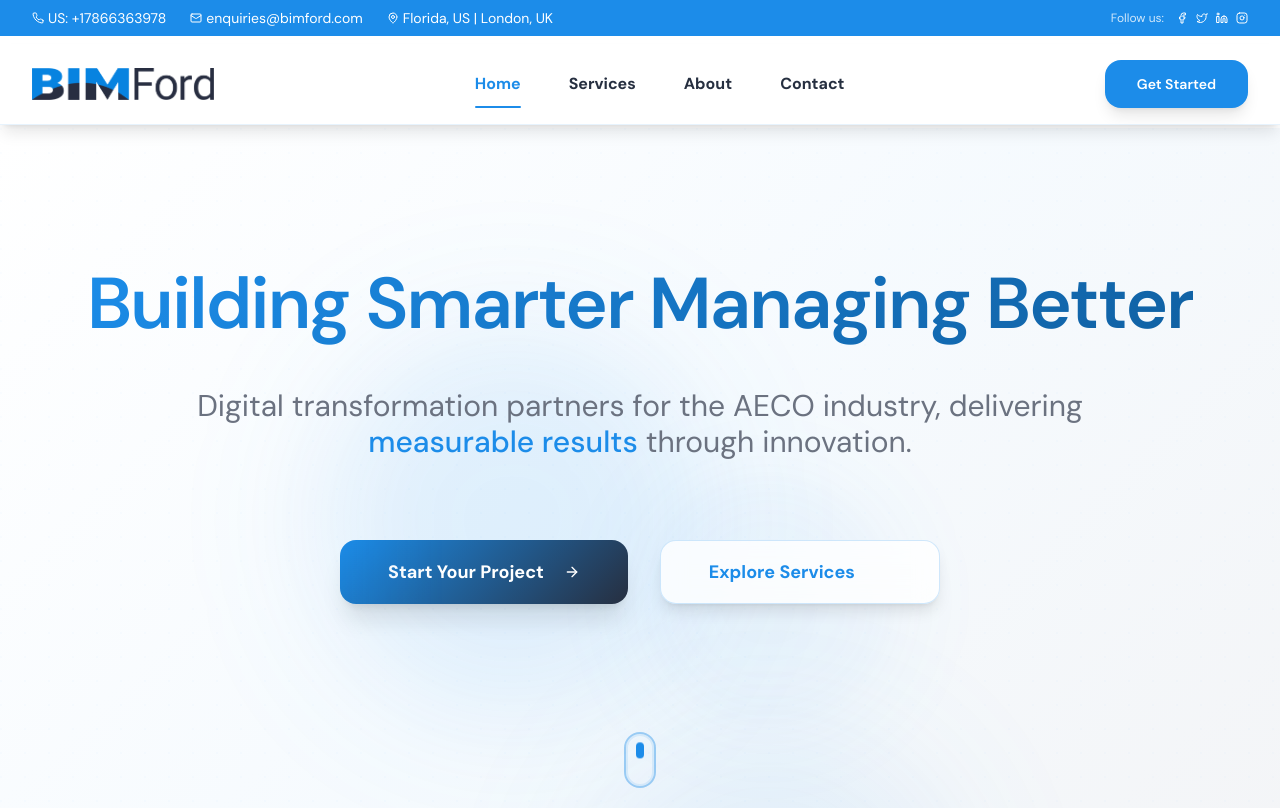
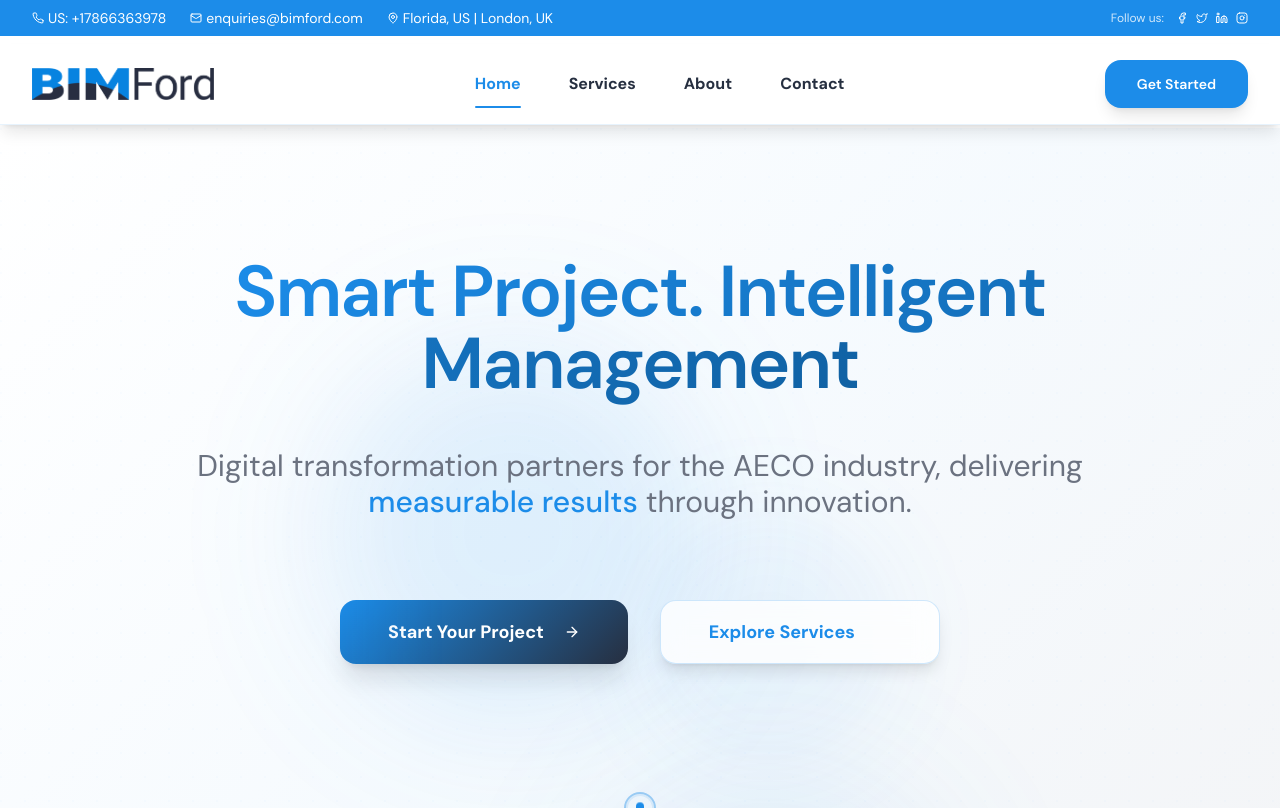
Before and after one commit to ahmadtechsdev/bimford-digital-evolution, a React (Vite) app: page / in a window 1280 px wide. Shown: the top 808 px of the page. Built offline with nearby package versions, Linux system fonts and the light colour scheme.

Commit message:
Refactor: Update hero section title

```diff
--- a/src/components/sections/Hero.tsx
+++ b/src/components/sections/Hero.tsx
@@ -25,7 +25,7 @@ const Hero = () => {
           {/* Main Heading */}
           <div className="mb-12 space-y-6">
             <h1 className="text-4xl md:text-5xl lg:text-6xl xl:text-7xl font-semibold leading-tight tracking-tight">
-              <span className="gradient-text animate-fade-in">Building Smarter Managing Better</span>
+              <span className="gradient-text animate-fade-in">Smart Project. Intelligent Management</span>
             </h1>
           </div>
 
```
